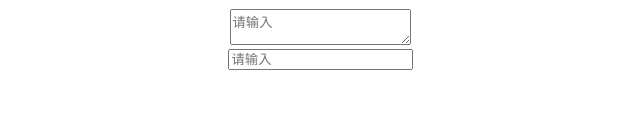
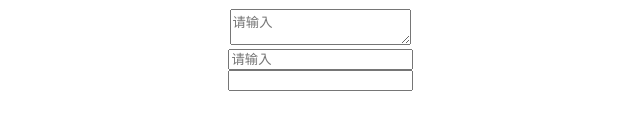
Before and after one commit to feixia666/inputComponent, a Vue app: page /#/about in a window 1280 px wide. Shown: the part 166-300 px from the top of the page, without its empty margins (320-960 px from the left). Built offline with nearby package versions, Linux system fonts and the light colour scheme.

Commit message:
1.8晚上在家---完成change事件

```diff
--- a/src/components/base/input2.vue
+++ b/src/components/base/input2.vue
@@ -7,6 +7,8 @@
         v-model="newValue"
         :placeholder="placeholder"
         :disabled="disabled"
+        @blur="setValue"
+        @keyup.enter="setValue"
       />
       <span
         class="clean"
@@ -81,6 +83,9 @@ export default {
   methods: {
     cleanAll() {
       this.newValue = ''
+    },
+    setValue() {
+      this.$emit('change', this.value)
     }
   }
 }
--- a/src/views/About.vue
+++ b/src/views/About.vue
@@ -8,7 +8,7 @@
       placeholder="请输入"
     ></v-input>
     <v-input v-model="msg3" placeholder="请输入" clearable></v-input>
-
+    <v-input @change="getValue($event)" v-model="msg2"></v-input>
     <!-- <input type="text" v-model="msg" /> -->
     <div>{{ msg }}</div>
     <div>{{ msg3 }}</div>
@@ -26,7 +26,12 @@ export default {
       msg3: ''
     }
   },
-  methods: {},
+  methods: {
+    getValue(val) {
+      // eslint-disable-next-line no-console
+      console.log(val)
+    }
+  },
   components: {
     vInput
   }
```
